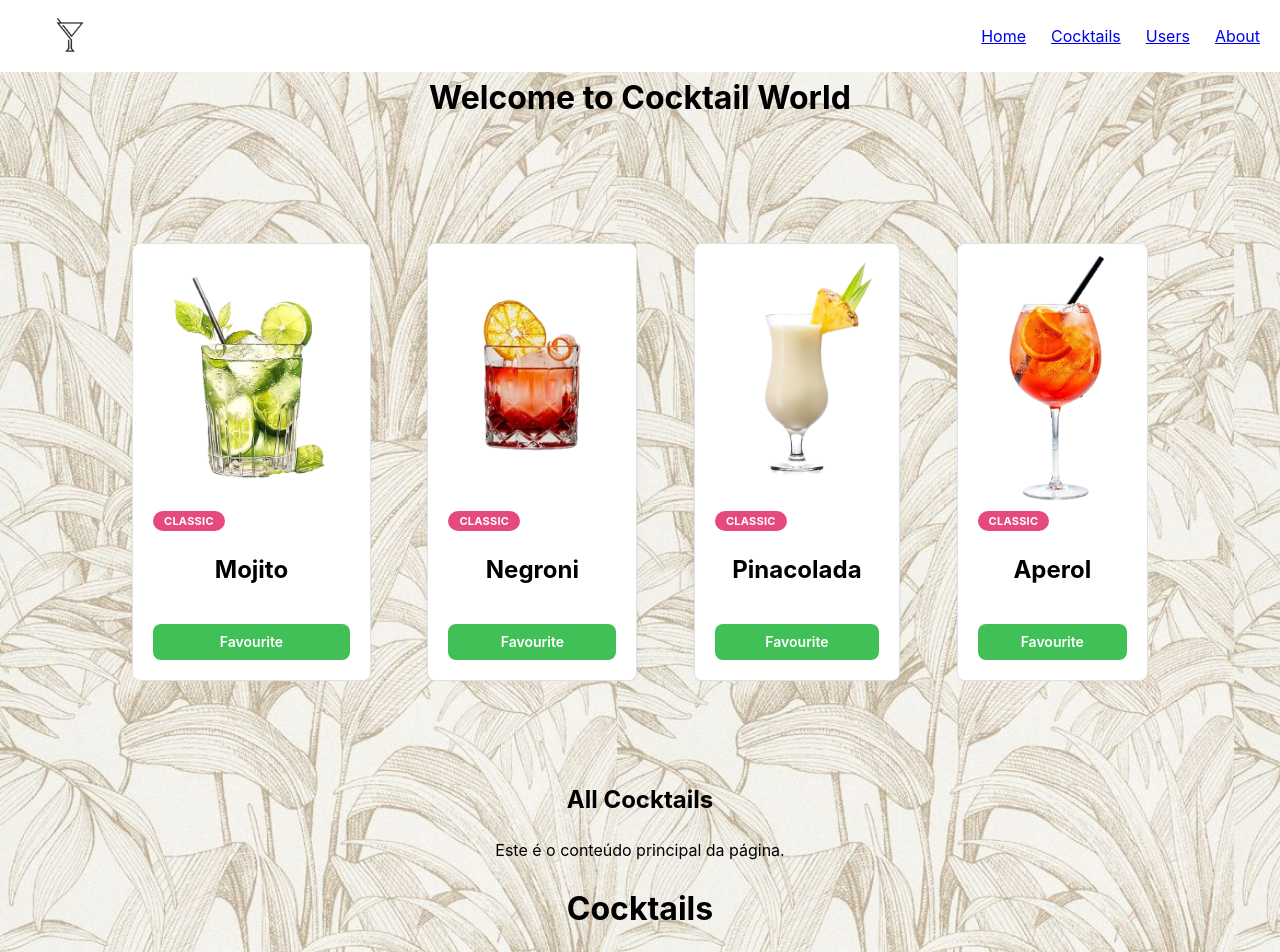
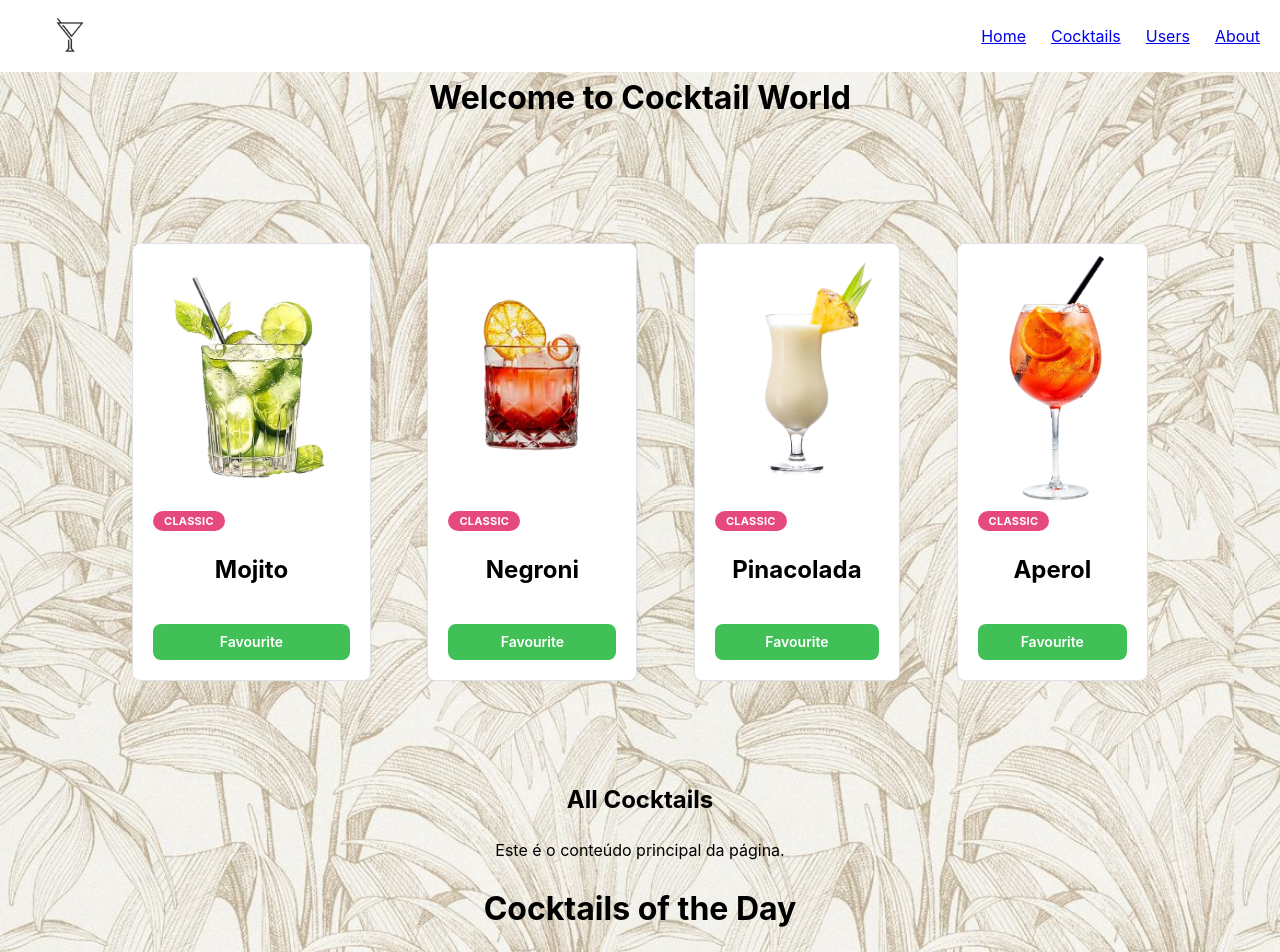
Before and after one commit to Doomfang3/mantine-vite-javascript, a React (Vite) app: page / in a window 1280 px wide. Shown: the top 952 px of the page. Built offline with nearby package versions, Linux system fonts and the light colour scheme.

Commit message:
CocktailsCoutinho

```diff
--- a/src/App.jsx
+++ b/src/App.jsx
@@ -8,6 +8,7 @@ import Footer from './components/Footer';
 import Content from './components/Content';
 import AboutPage from './pages/AboutPage';
 import Header from './components/Header';
+import Cocktails from './pages/CocktailsList'
 
 import './App.css';
 
@@ -25,11 +26,10 @@ function App() {
         <Sidebar />
         <Content />
         <Routes>
-          <Route path="/" element={<h1>Cocktails</h1>} />
+          <Route path="/" element={<h1>Cocktails of the Day</h1>} />
           <Route path="/users" element={<UserPage />} />
           <Route path='/user/:userId' element={<UserDetails />} />
-
-
+          <Route path='/CocktailsFC' element={<Cocktails/>} />
           <Route path="/about" element={<AboutPage/>} />
           <Route path="*" element={<h1>404 Page</h1>} />
         </Routes>
```
